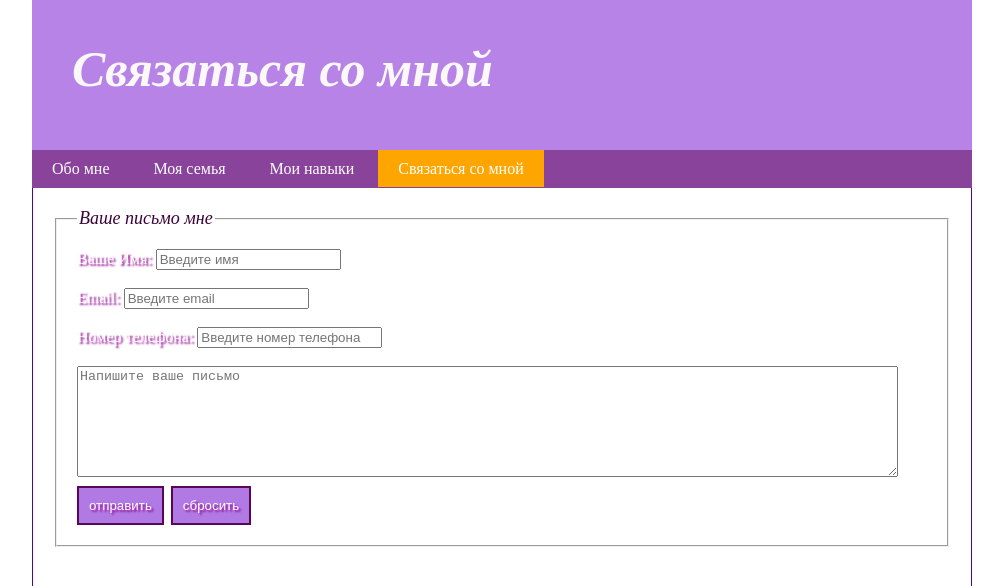
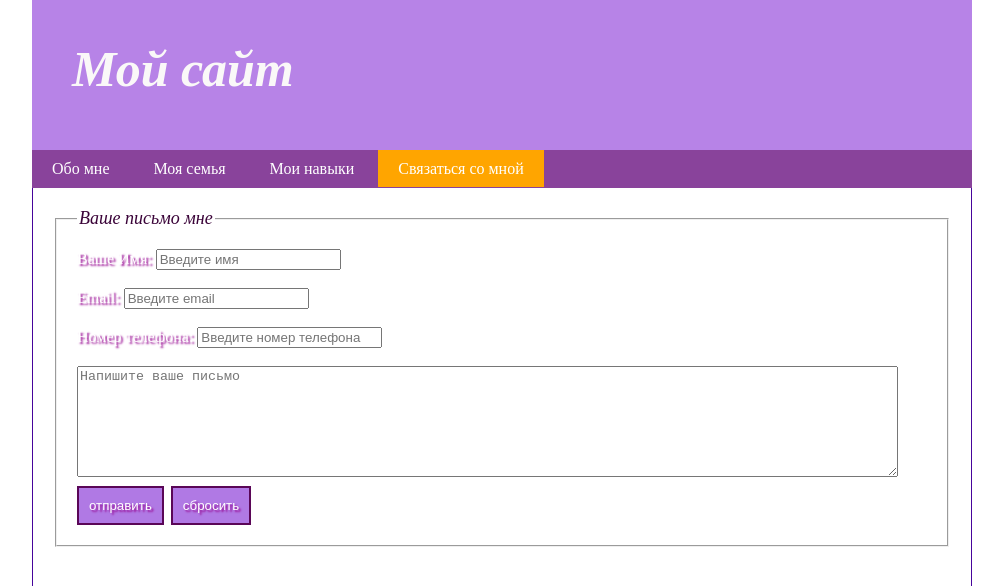
Before and after one commit to AnisaMusaeva/My-website, a plain HTML site: page Contact_me.html in a window 1280 px wide. Shown: the top 586 px of the page, without its empty margins (138-1141 px from the left). Drawn offline with Linux system fonts and the light colour scheme.

Commit message:
шапка исправленна

```diff
--- a/Contact_me.html
+++ b/Contact_me.html
@@ -11,7 +11,7 @@
 
 <body>
     <header>
-        <h1>Связаться со мной</h1>
+        <h1>Мой сайт</h1>
     </header>
     <nav>
         <ul>
```
